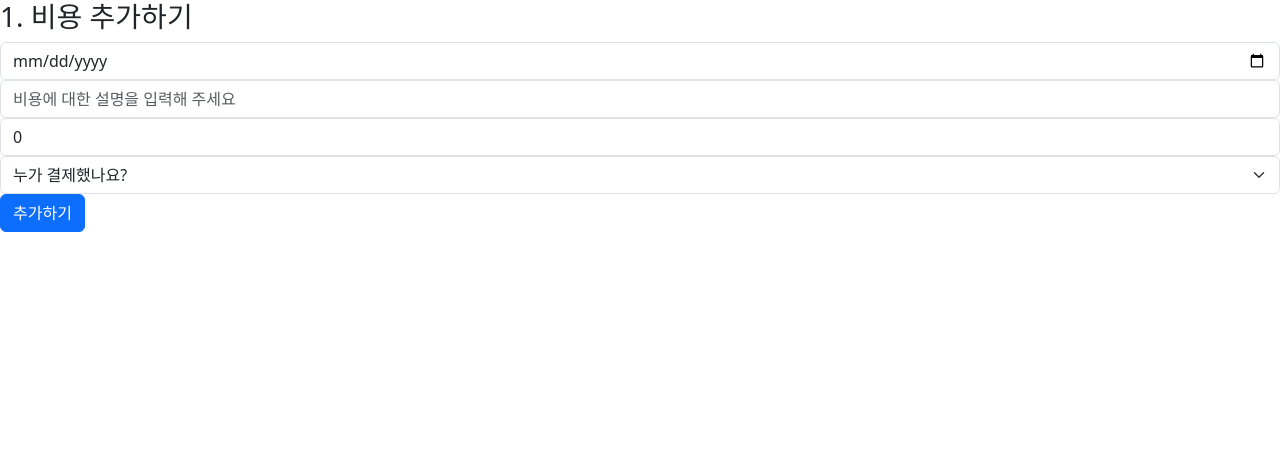
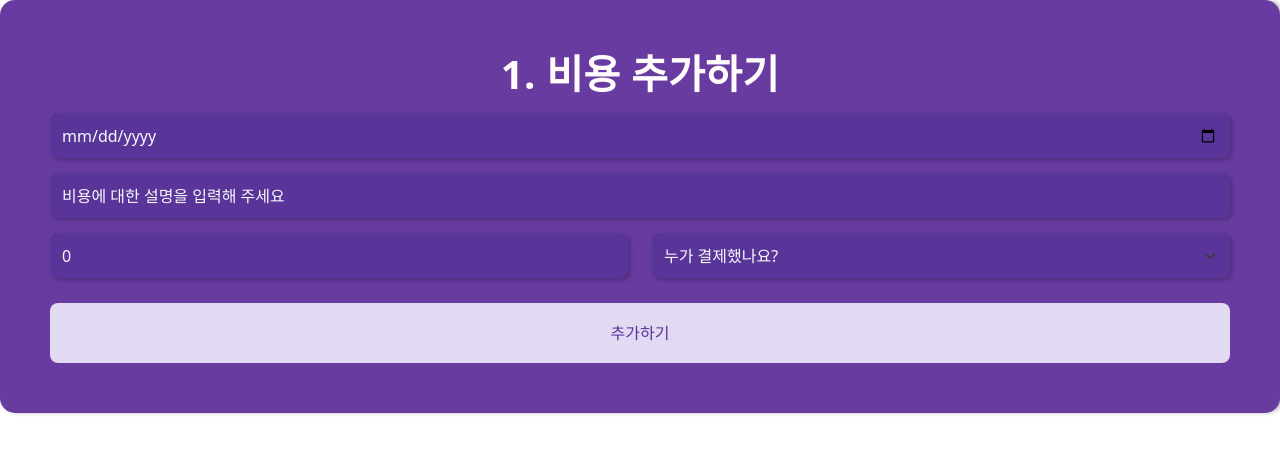
Before and after one commit to peachez-z/-, a React (Create React App) app: page /expense in a window 1280 px wide. Shown: the top 454 px of the page. Built offline with nearby package versions, Linux system fonts and the light colour scheme.

Commit message:
Design: 비용 추가 컴포넌트 구현

```diff
--- a/src/components/AddExpenseForm.jsx
+++ b/src/components/AddExpenseForm.jsx
@@ -1,8 +1,9 @@
 import React, { useState } from "react";
-import { Form, Button } from "react-bootstrap";
+import { Form, Button, Row, Col } from "react-bootstrap";
 import { useRecoilValue, useSetRecoilState } from "recoil";
 import { groupMambersState } from "../state/groupMembers";
 import { expensesState } from "../state/expenses";
+import styled from "styled-components";
 
 export default function AddExpenseForm() {
   const [validated, setValidated] = useState(false);
@@ -54,17 +55,25 @@ export default function AddExpenseForm() {
 
   return (
     <div>
+      <StyledWrapper>
         <Form noValidate onSubmit={handleSubmit}>
-        <h3>1. 비용 추가하기</h3>
-        <Form.Group>
+          <StyledTitle>1. 비용 추가하기</StyledTitle>
+
+          <Row>
+            <Col xs={12}>
+              <StyledFormGroup>
                 <Form.Control
                   type="date"
                   placeholder="결제한 날짜를 선택해 주세요"
                   value={date}
                   onChange={(e) => setDate(e.target.value)}
                 />
-        </Form.Group>
-        <Form.Group>
+              </StyledFormGroup>
+            </Col>
+          </Row>
+          <Row>
+            <Col xs={12}>
+              <StyledFormGroup>
                 <Form.Control
                   type="text"
                   placeholder="비용에 대한 설명을 입력해 주세요"
@@ -76,8 +85,12 @@ export default function AddExpenseForm() {
                 <Form.Control.Feedback type="invalid" data-value={isDescValid}>
                   비용 내용을 입력해 주셔야 합니다.
                 </Form.Control.Feedback>
-        </Form.Group>
-        <Form.Group>
+              </StyledFormGroup>
+            </Col>
+          </Row>
+          <Row>
+            <Col xs={12} lg={6}>
+              <StyledFormGroup>
                 <Form.Control
                   type="number"
                   placeholder="비용은 얼마였나요?"
@@ -86,11 +99,17 @@ export default function AddExpenseForm() {
                   isInvalid={!isAmountValid && validated}
                   onChange={({ target }) => setAmount(target.value)}
                 />
-          <Form.Control.Feedback type="invalid" data-value={isAmountValid}>
+                <Form.Control.Feedback
+                  type="invalid"
+                  data-value={isAmountValid}
+                >
                   1원 이상 금액을 입력해 주셔야 합니다.
                 </Form.Control.Feedback>
-        </Form.Group>
-        <Form.Group>
+              </StyledFormGroup>
+            </Col>
+
+            <Col xs={12} lg={6}>
+              <StyledFormGroup>
                 <Form.Select
                   defaultValue=""
                   onChange={({ target }) => setPayer(target.value)}
@@ -109,9 +128,75 @@ export default function AddExpenseForm() {
                 <Form.Control.Feedback type="invalid" data-value={isPayerValid}>
                   결제자를 선택해 주셔야 합니다.
                 </Form.Control.Feedback>
-        </Form.Group>
-        <Button type="submit">추가하기</Button>
+              </StyledFormGroup>
+            </Col>
+          </Row>
+          <Row>
+            <Col xs={12} className="d-grid gap2">
+              <StyledSubmitButton type="submit">추가하기</StyledSubmitButton>
+            </Col>
+          </Row>
         </Form>
+      </StyledWrapper>
     </div>
   );
 }
+
+const StyledSubmitButton = styled(Button).attrs({
+  type: "submit",
+})`
+  height: 60px;
+  border-radius: 8px;
+  background-color: #e2d9f3;
+  color: #59359a;
+  border: 0px;
+  padding: 16px 32px;
+  gap: 8px;
+  margin-top: 10px;
+
+  &:hover,
+  &:focus {
+    background-color: #e2d9f3;
+    filter: rgba(0, 0, 0, 0.3);
+  }
+`;
+
+const StyledWrapper = styled.div`
+  padding: 50px;
+  background-color: #683ba1;
+  box-shadow: 3px 0px 4px rgba(0, 0, 0, 0.25);
+  border-radius: 15px;
+`;
+
+const StyledTitle = styled.h3`
+  color: #fffbfb;
+  text-align: center;
+  font-weight: 700;
+  font-size: 40px;
+  line-height: 48px;
+  letter-spacing: 0.25px;
+  margin-bottom: 15px;
+`;
+
+const StyledFormGroup = styled(Form.Group)`
+  margin-bottom: 15px;
+  input,
+  select {
+    background-color: #59359a;
+    box-shadow: 2px 2px 4px rgba(0, 0, 0, 0.25);
+    border-radius: 8px;
+    border: 0;
+    color: #f8f9fa;
+    height: 45px;
+
+    &:focus {
+      color: #f8f9fa;
+      background-color: #59359a;
+      filter: brightness(80%);
+    }
+  }
+
+  ::placeholder {
+    color: #f8f9fa;
+  }
+`;
```
Lines whose indentation alone changed are shown as unchanged.
